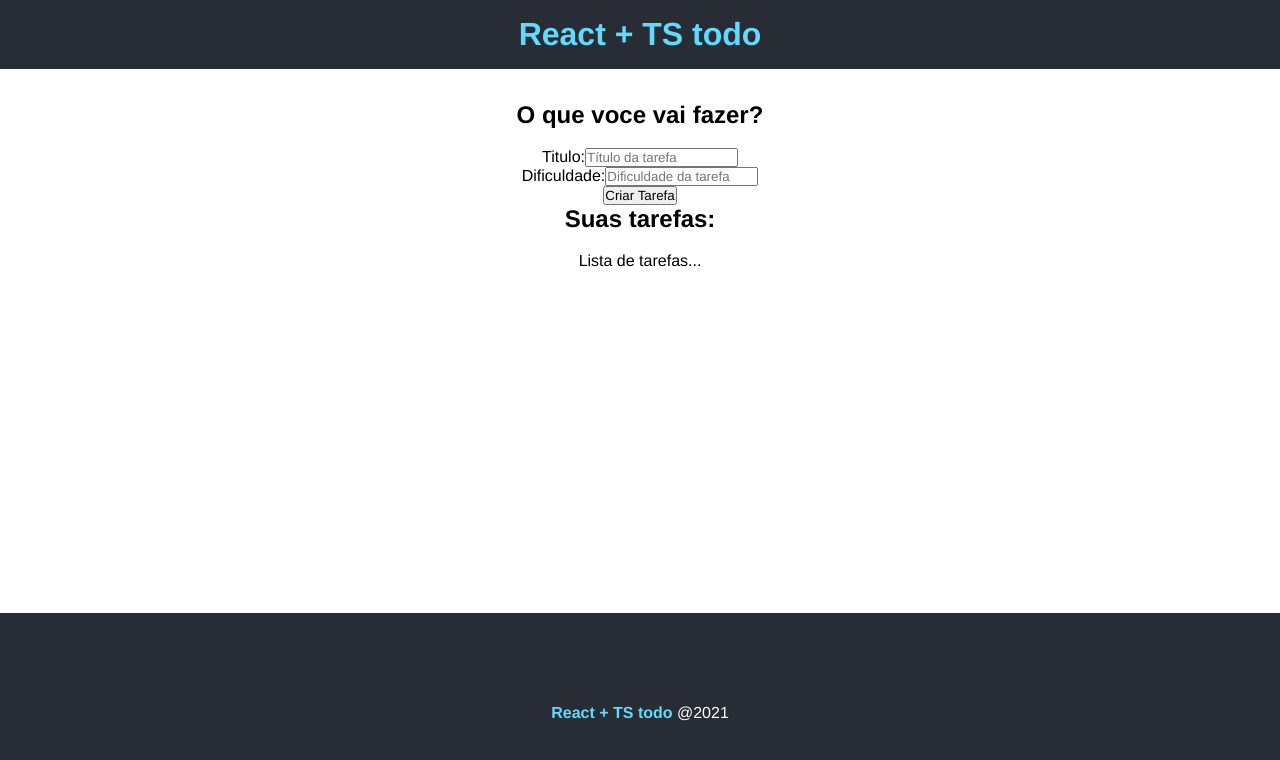
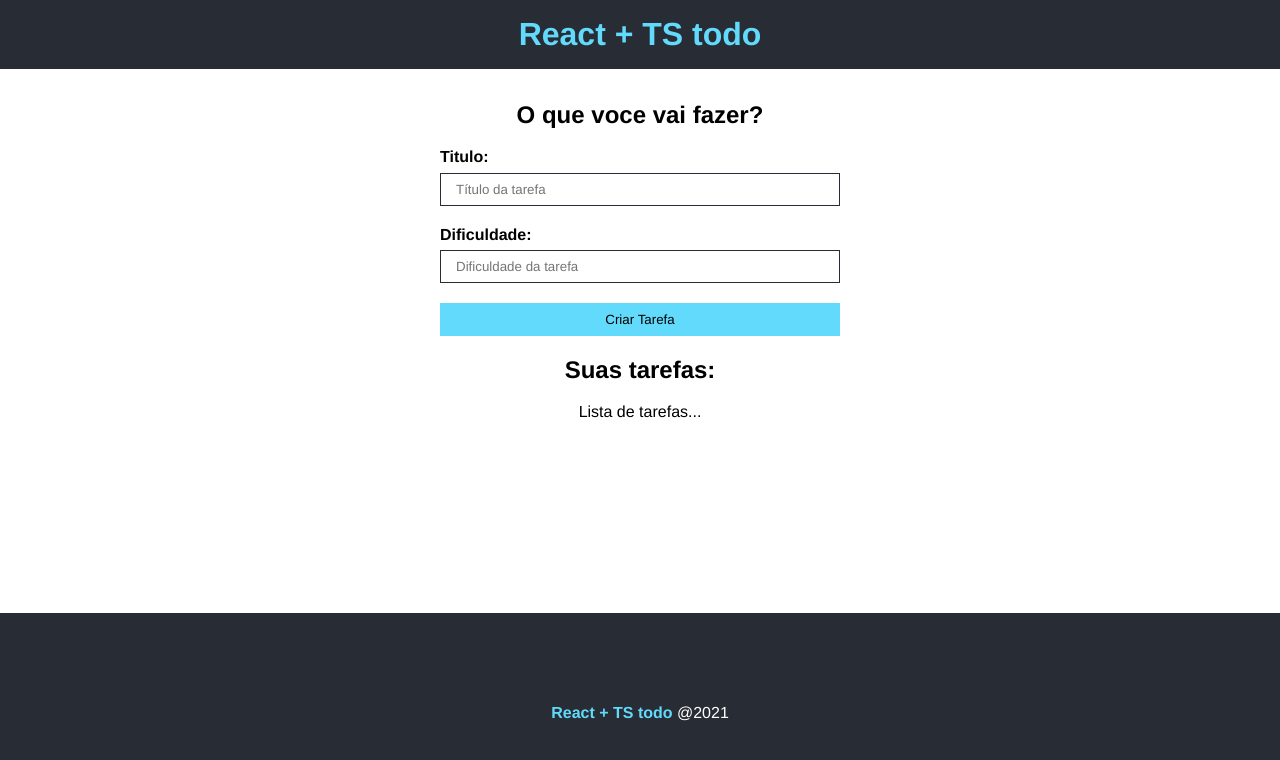
Before and after one commit to JoaoVitor2022dev/Do-To, a React (Create React App) app: page / in a window 1280 px wide. Shown: the top 760 px of the page. Built offline with nearby package versions, Linux system fonts and the light colour scheme.

Commit message:
Descriçao:
1 - css do navbar ;
2 -

```diff
--- /dev/null
+++ b/src/components/TaskForm.module.css
@@ -0,0 +1,37 @@
+.form {
+    display: flex;
+    flex-direction: column;
+    max-width: 400px;
+    margin: 0 auto;
+}
+
+.form input {
+    padding: 8px 15px;
+    margin-bottom: 1.5em;
+    border-radius: 0;
+    border: 1px solid #282c34;
+}
+
+.form input[type="submit"] {
+    background-color: #61dafb;
+    border: 1px solid #61dafb;
+    color: #000;
+    transition: .5s;
+    cursor: pointer;
+}
+
+.form input[type="submit"]:hover {
+    background-color: #FFF;
+    border-color: #282c34;
+}
+
+.inputContainer {
+   display: flex;
+   flex-direction: column;
+   text-align: left;
+}
+
+.inputContainer label {
+    font-weight: bold;
+    margin-bottom: 0.4em;
+}
--- a/src/components/TaskForm.tsx
+++ b/src/components/TaskForm.tsx
@@ -1,15 +1,18 @@
+// styles
+import styles from "./TaskForm.module.css"
+
 interface Props {
     btnText: string
 }
 
 const TaskForm = ({ btnText }: Props) => {
     return (
-        <form>
-           <div>
+        <form className={styles.form}>
+           <div className={styles.inputContainer}>
               <label htmlFor="title">Titulo:</label>
               <input type="text" name="title" placeholder="Título da tarefa" />
            </div>
-           <div>
+           <div className={styles.inputContainer}>
               <label htmlFor="difficulty">Dificuldade:</label>
               <input type="text" name="title" placeholder="Dificuldade da tarefa" />
            </div>
```
